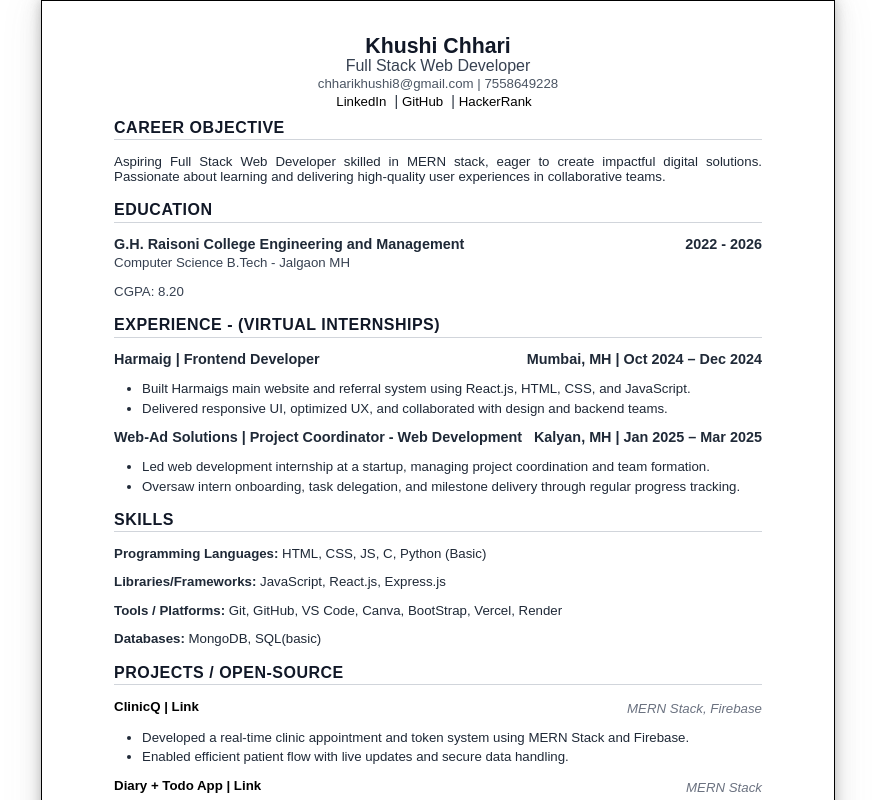
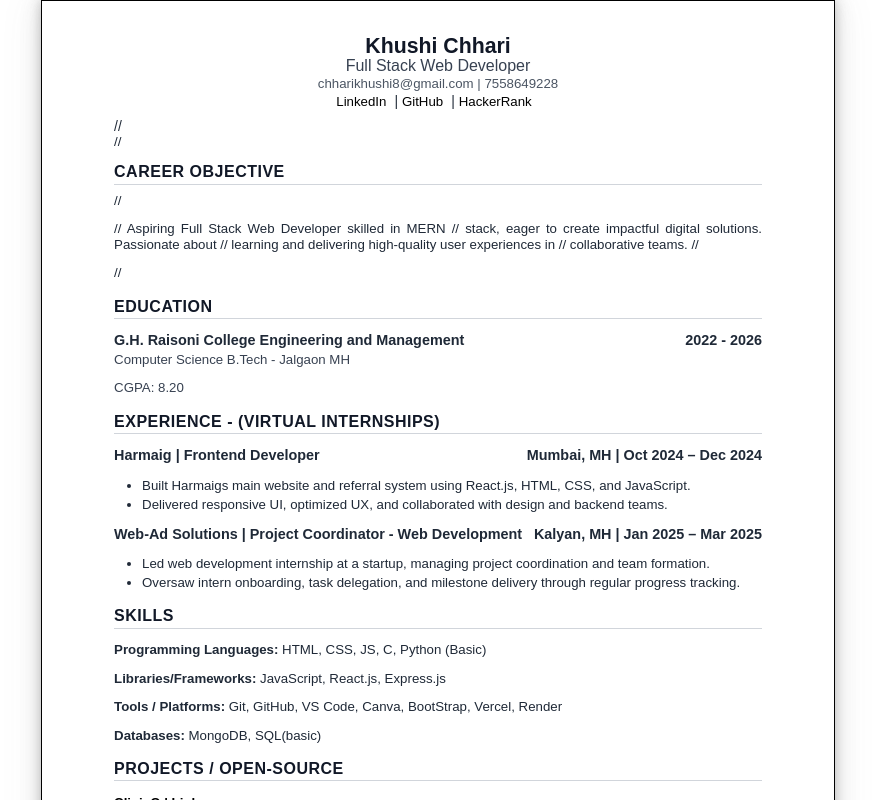
Before and after one commit to khushichhari/Resume---Khushi-Chhari, a React (Create React App) app: page / in a window 1280 px wide. Shown: the top 800 px of the page, without its empty margins (202-1077 px from the left). Built offline with nearby package versions, Linux system fonts and the light colour scheme.

Commit message:
Update Resume.js

```diff
--- a/src/Components/Resume.js
+++ b/src/Components/Resume.js
@@ -65,15 +65,15 @@ const Resume = () => {
         </div>
 
         {/* Career Objective */}
-        <section className="career-objective">
-          <h2 className="section-title">Career Objective</h2>
-          <p className="para">
-            Aspiring Full Stack Web Developer skilled in MERN
-            stack, eager to create impactful digital solutions. Passionate about
-            learning and delivering high-quality user experiences in
-            collaborative teams.
-          </p>
-        </section>
+        // <section className="career-objective">
+        //   <h2 className="section-title">Career Objective</h2>
+        //   <p className="para">
+        //     Aspiring Full Stack Web Developer skilled in MERN
+        //     stack, eager to create impactful digital solutions. Passionate about
+        //     learning and delivering high-quality user experiences in
+        //     collaborative teams.
+        //   </p>
+        // </section>
 
         {/* Education */}
         <section className="section">
```
